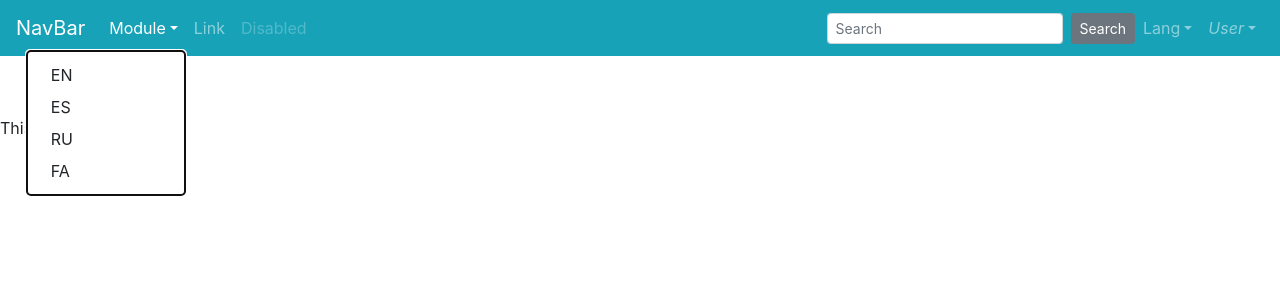
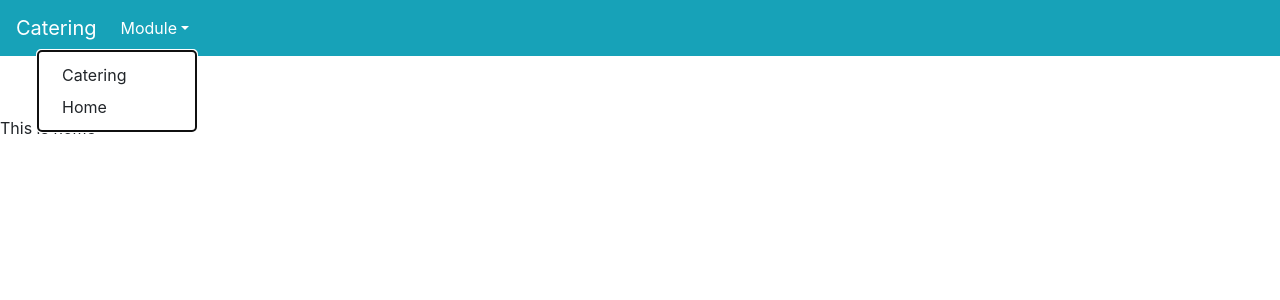
Before and after one commit to bsimmons123/invstore, a Vue app in the folder client/: page / in a window 1280 px wide. Both pictures are taken after a click on the button "Module". Shown: the top 300 px of the page. Built offline with nearby package versions, Linux system fonts and the light colour scheme.

Commit message:
fully moving app to SPA

```diff
--- a/client/src/global-componets/NavBar.vue
+++ b/client/src/global-componets/NavBar.vue
@@ -1,43 +1,18 @@
 <template>
   <div>
     <b-navbar toggleable="lg" type="dark" variant="info">
-      <b-navbar-brand href="#">NavBar</b-navbar-brand>
+      <b-navbar-brand @click="navigateToRoute(routes.homeList.value)">Catering</b-navbar-brand>
 
       <b-navbar-toggle target="nav-collapse"></b-navbar-toggle>
 
       <b-collapse id="nav-collapse" is-nav>
         <b-navbar-nav>
           <b-nav-item-dropdown text="Module" right>
-            <b-dropdown-item href="#">EN</b-dropdown-item>
-            <b-dropdown-item href="#">ES</b-dropdown-item>
-            <b-dropdown-item href="#">RU</b-dropdown-item>
-            <b-dropdown-item href="#">FA</b-dropdown-item>
-          </b-nav-item-dropdown>
-          <b-nav-item href="#">Link</b-nav-item>
-          <b-nav-item href="#" disabled>Disabled</b-nav-item>
-        </b-navbar-nav>
-
-        <!-- Right aligned nav items -->
-        <b-navbar-nav class="ml-auto">
-          <b-nav-form>
-            <b-form-input size="sm" class="mr-sm-2" placeholder="Search"></b-form-input>
-            <b-button size="sm" class="my-2 my-sm-0" type="submit">Search</b-button>
-          </b-nav-form>
-
-          <b-nav-item-dropdown text="Lang" right>
-            <b-dropdown-item href="#">EN</b-dropdown-item>
-            <b-dropdown-item href="#">ES</b-dropdown-item>
-            <b-dropdown-item href="#">RU</b-dropdown-item>
-            <b-dropdown-item href="#">FA</b-dropdown-item>
-          </b-nav-item-dropdown>
-
-          <b-nav-item-dropdown right>
-            <!-- Using 'button-content' slot -->
-            <template #button-content>
-              <em>User</em>
-            </template>
-            <b-dropdown-item href="#">Profile</b-dropdown-item>
-            <b-dropdown-item href="#">Sign Out</b-dropdown-item>
+            <div v-for="route in routes" :key="route.label">
+              <b-dropdown-item @click="navigateToRoute(route.value)">
+                {{ route.label }}
+              </b-dropdown-item>
+            </div>
           </b-nav-item-dropdown>
         </b-navbar-nav>
       </b-collapse>
@@ -55,6 +30,13 @@ export default {
       routes: RouterList.routes,
     };
   },
+  methods: {
+    navigateToRoute(routeName) {
+      if (this.$router.currentRoute.name !== routeName) {
+        this.$router.push({ name: routeName });
+      }
+    },
+  },
 };
 </script>
 
--- a/client/src/router/routes/home/route.js
+++ b/client/src/router/routes/home/route.js
@@ -3,6 +3,6 @@ import RouterList from '@/global-helpers/routerList';
 
 export default {
   path: '/',
-  name: RouterList.routes.homeList.label,
+  name: RouterList.routes.homeList.value,
   component: List,
 };
```
